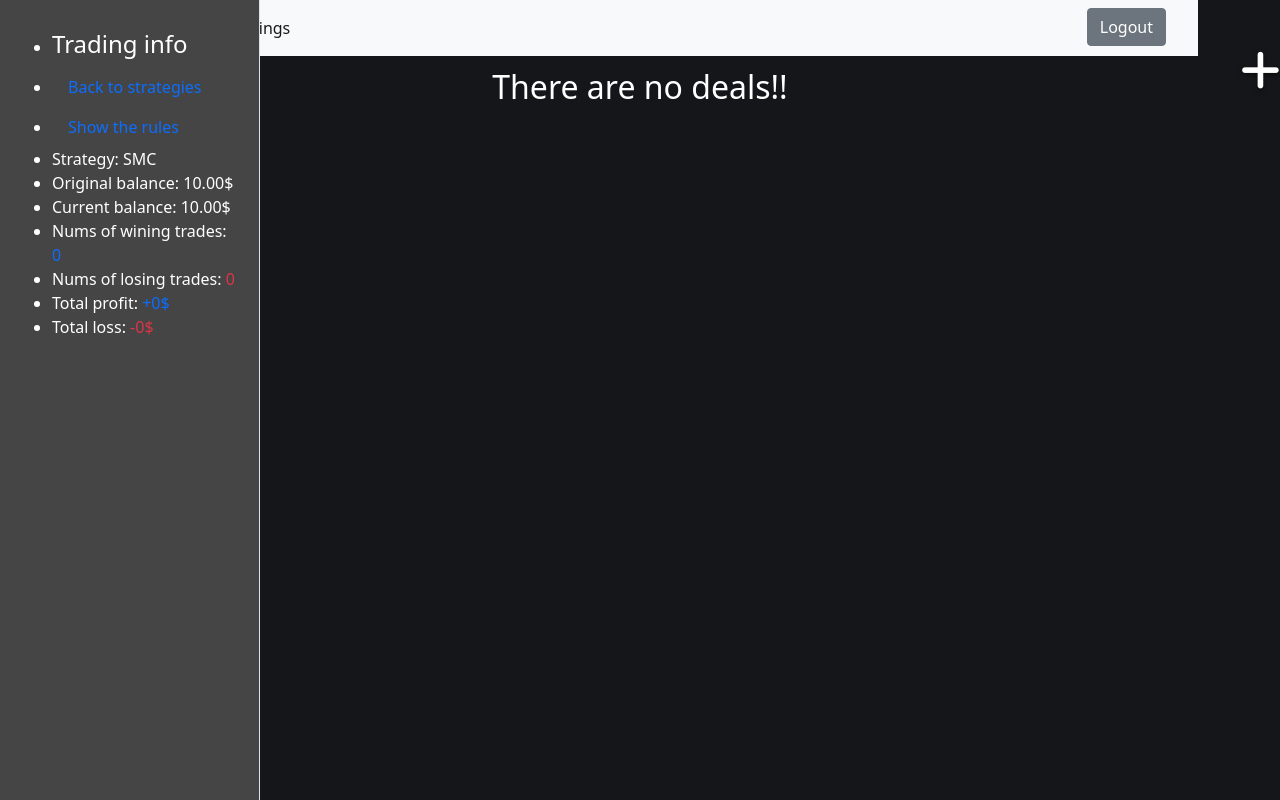
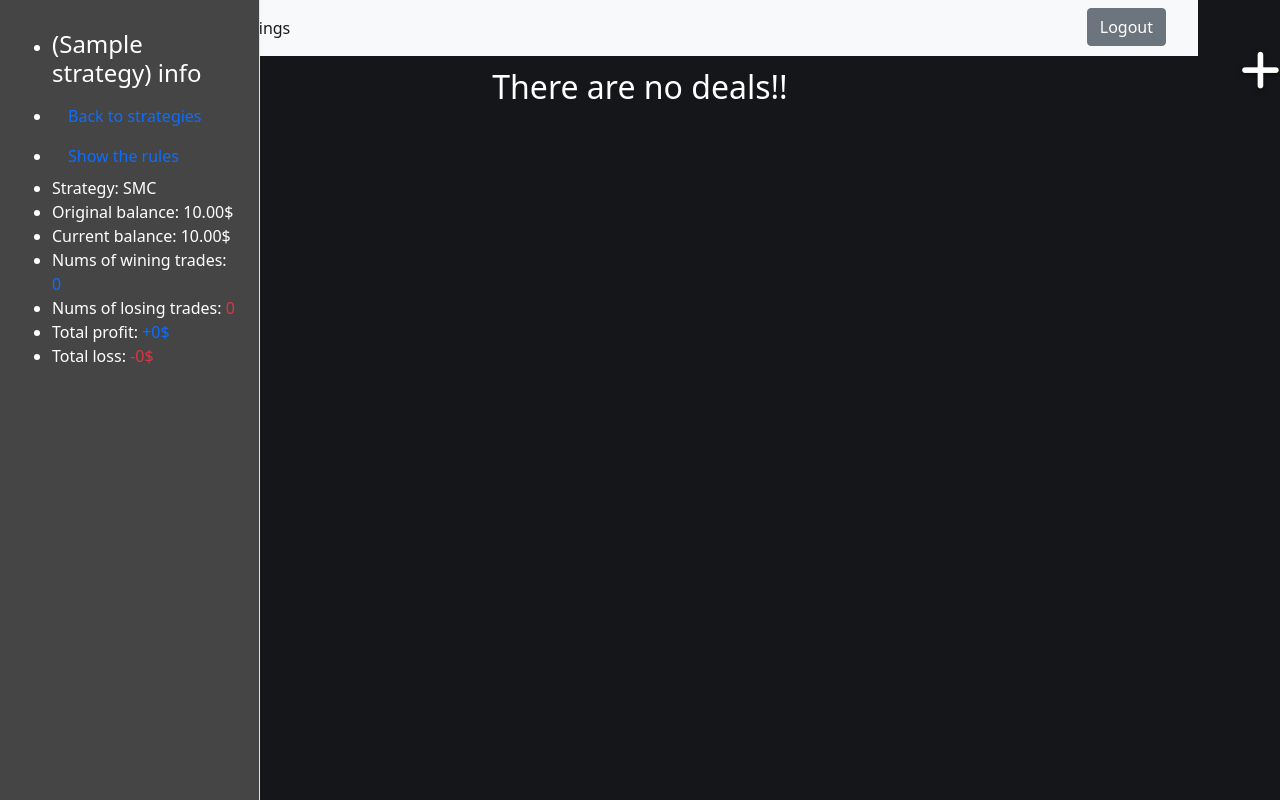
Before and after one commit to waleedsmadi/trading_log, a Django app: page /deals/1/ in a window 1280 px wide. Run offline with Django 5.2, Linux system fonts and the light colour scheme; a user stored in the database is signed in; tables that the repository leaves empty hold one stand-in row (values such as "Sample post"); data that the repository does not hold is empty; some libraries are stand-ins or nearby versions.

Commit message:
Refactor(deals): display the stratiegy title in the sidebar, and making the views.py send the startegy title

```diff
--- a/deals/templates/deals/deals.html
+++ b/deals/templates/deals/deals.html
@@ -188,7 +188,7 @@
     </button>
   </div>
   <ul class="sidebar-nav sidebar-nav-tree" data-coreui-navigation>
-    <li class="nav-title"><h4>Trading info</h4></li>
+    <li class="nav-title"><h4>({{strategy_name}}) info</h4></li>
     <li class="nav-item">
       <a class="nav-link active" href="{% url 'strategies:show_strategies_url' %}">
         <i class="nav-icon cil-speedometer"></i>Back to strategies
@@ -234,7 +234,7 @@
     <div class="modal-dialog">
         <div class="modal-content">
             <div class="modal-header">
-                <h5 class="modal-title" id="showRulesInDealLabel">Rules of the Strategy</h5>
+                <h5 class="modal-title" id="showRulesInDealLabel">Rules of the Strategy ({{strategy_name}})</h5>
                 <button type="button" class="btn-close" data-bs-dismiss="modal" aria-label="Close"></button>
             </div>
             <div class="modal-body">
--- a/deals/views.py
+++ b/deals/views.py
@@ -39,6 +39,7 @@ def show_deals(request, strategy_id):
 
     return render(request, 'deals/deals.html', {'deals': deals,
                                                 'strategy_id': strategy.pk,
+                                                'strategy_name': strategy.title,
                                                 "the_rules": the_rules,
                                                 "original_balance": original_balance,
                                                 "nums_of_wining": nums_of_wining,
```
Also changed, not shown: media/chart/images/20261013/mmmmmmmmmmmXAUUSD_2026-10-13_17-03-44.png (added), media/chart/images/20261014/eeeeeeeeeeeeeeeeXAUUSD_2026-10-14_03-42-08.png (added).
